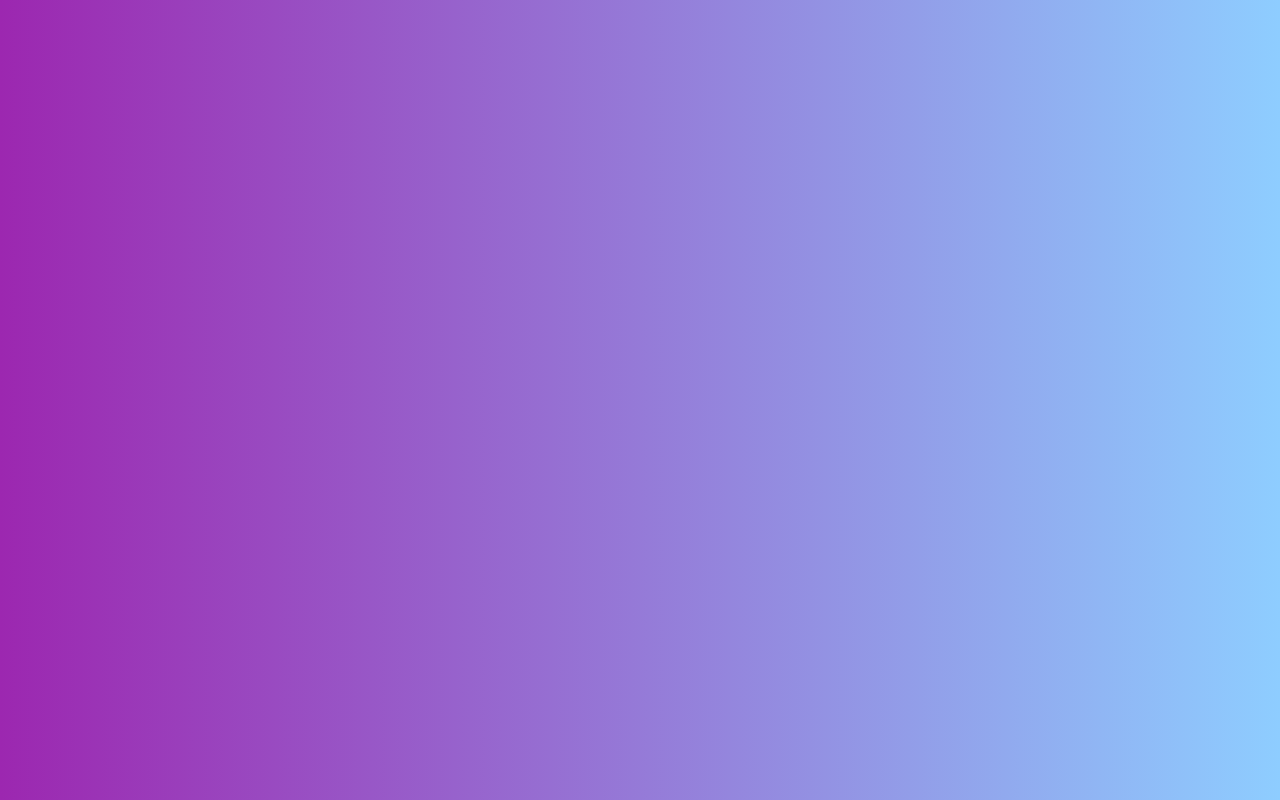
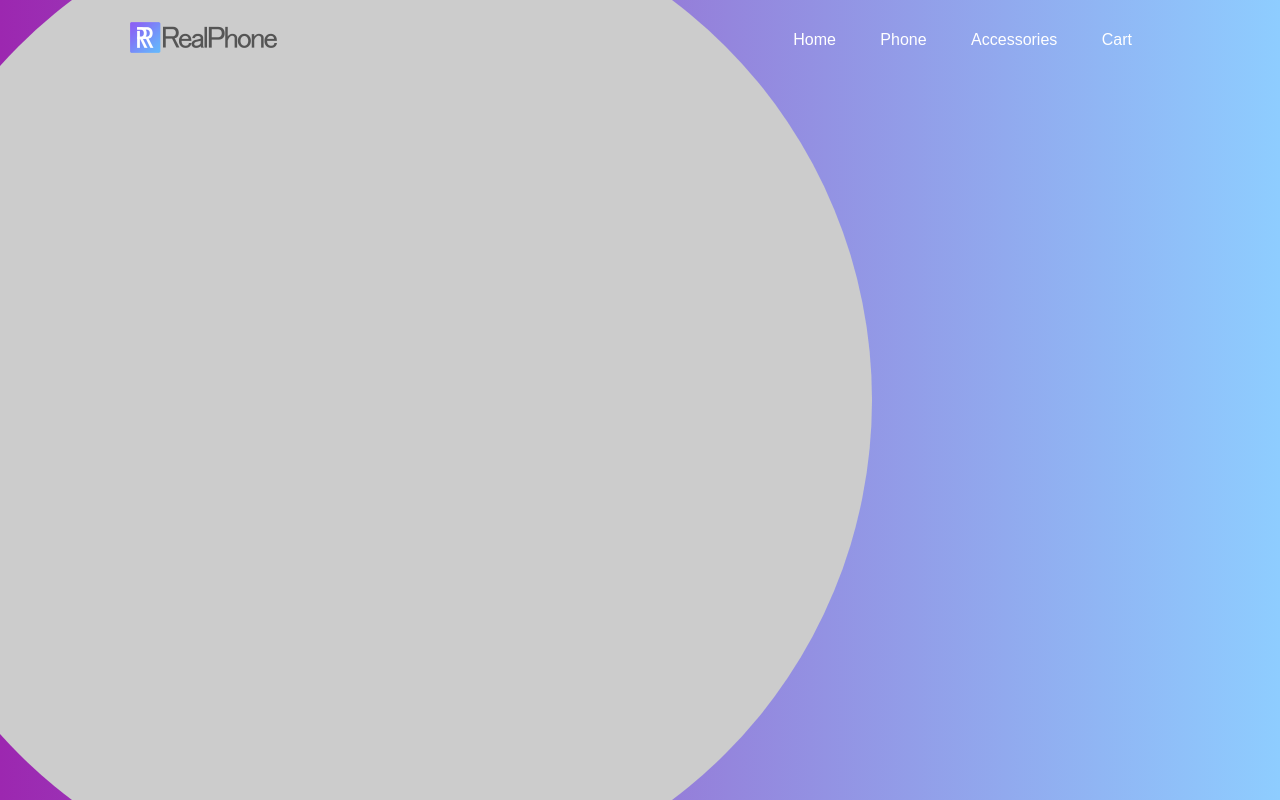
Before and after one commit to salinpaul94/HTML-CSS-JS-04-RealPhone_WebPage, a plain HTML site: page index.html in a window 1280 px wide. Drawn offline with Linux system fonts and the light colour scheme.

Commit message:
nav bar, logo and background circle

```diff
--- a/index.html
+++ b/index.html
@@ -9,7 +9,28 @@
 </head>
 <body>
     <div class="main">
+        <nav>
+            <div class="logo">
+                <img src="images/logo.png">
+            </div>
+            <div class="nav-links">
+                <ul>
+                    <li><a href="#">Home</a></li>
+                    <li><a href="#">Phone</a></li>
+                    <li><a href="#">Accessories</a></li>
+                    <li><a href="#">Cart</a></li>
+                </ul>
+            </div>
+        </nav>
 
+        <div class="information">
+            <div id="circle">
+                <div class="feature"></div>
+                <div class="feature"></div>
+                <div class="feature"></div>
+                <div class="feature"></div>
+            </div>
+        </div>
     </div>
 </body>
 </html>
--- a/style.css
+++ b/style.css
@@ -11,3 +11,55 @@
     overflow: hidden;
     background: linear-gradient(to right, #9c27b0, #8ecdff);
 }
+
+nav {
+    width: 80%;
+    position: sticky;
+    margin: 20px auto;
+    z-index: 1;
+    display: flex;
+    align-items: center;
+}
+
+.logo {
+    flex-basis: 20%;
+}
+
+.logo img {
+    width: 150px;
+}
+
+.nav-links {
+    flex: 1;
+    text-align: right;
+}
+
+.nav-links ul li {
+    list-style: none;
+    display: inline-block;
+    margin: 0 20px;
+}
+
+.nav-links ul li a {
+    color: #fff;
+    text-decoration: none;
+}
+
+.information {
+    width: 1000px;
+    height: 1000px;
+    position: absolute;
+    top: 50%;
+    left: -10%;
+    transform: translateY(-50%);
+}
+
+#circle {
+    width: 1000px;
+    height: 1000px;
+    position: absolute;
+    top: 0;
+    left: 0;
+    border-radius: 50%;
+    background: #ccc;
+}
```
